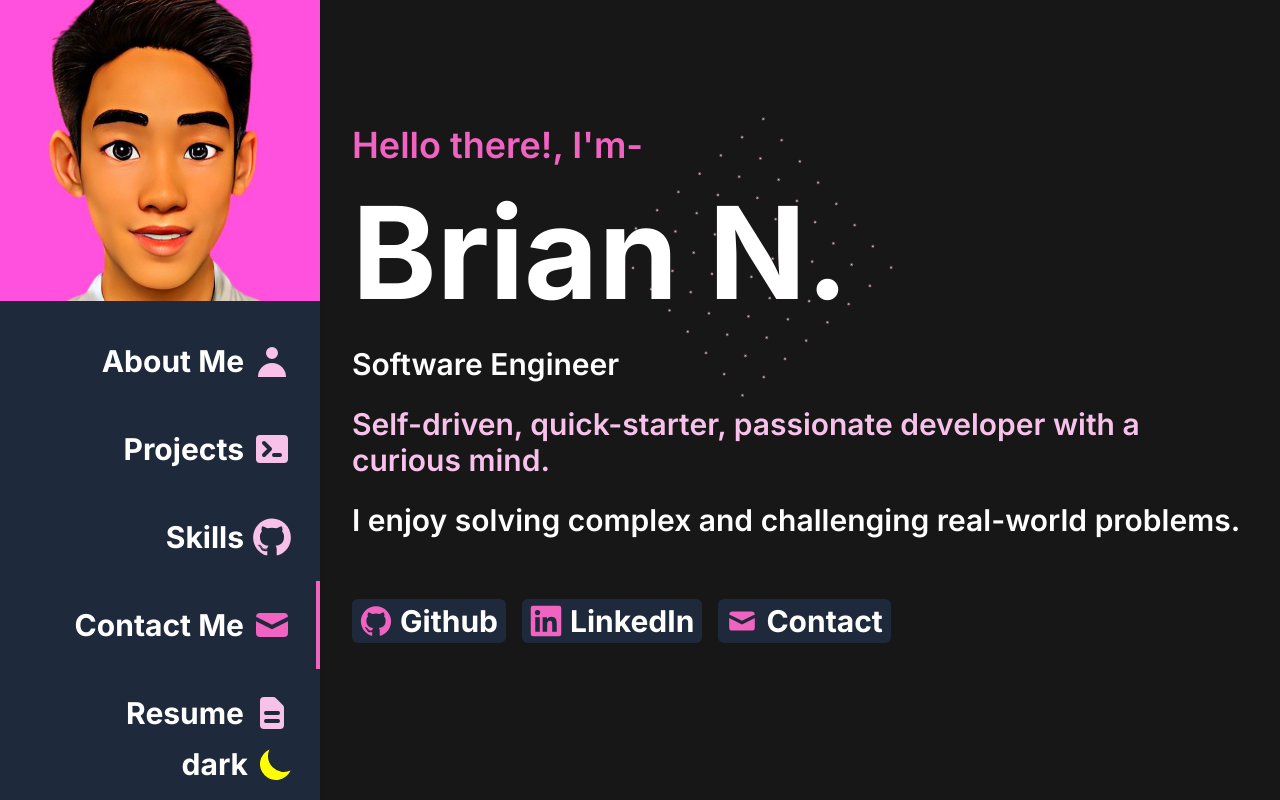
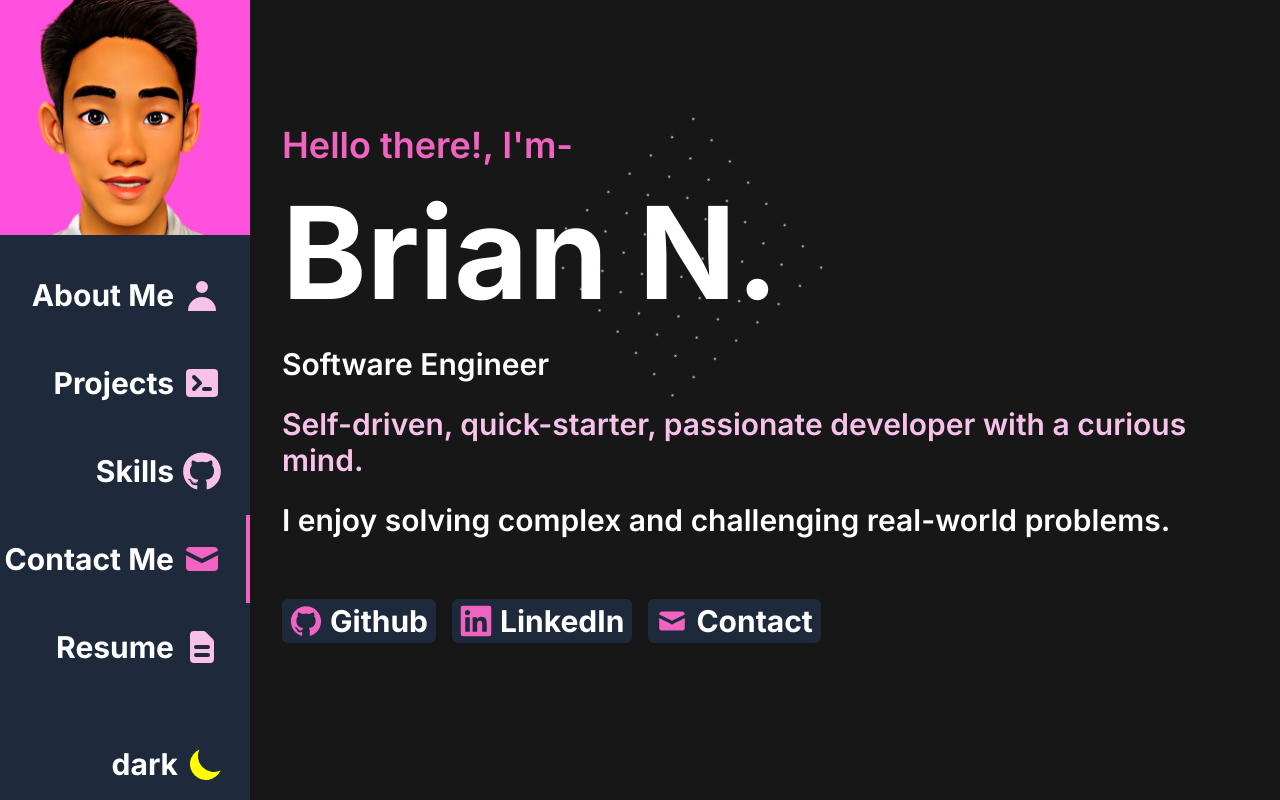
Before and after one commit to 0xBN/p_v3, a React (Create React App) app: page / in a window 1280 px wide. Built offline with nearby package versions, Linux system fonts and the light colour scheme; the HTML template or start-up script is replaced by a standard one.

Commit message:
fixed scroll margin for mobile landscape

```diff
--- a/src/App.js
+++ b/src/App.js
@@ -44,10 +44,14 @@ function App() {
     });
   };
 
+  const oldSettings = `md:grid md:max-w-7xl md:grid-cols-4`;
+
   return (
     <div
-      className={`App mx-auto min-h-screen grid-cols-4 scroll-smooth  md:grid md:max-w-7xl
-       ${Boolean(darkMode) && 'dark'} font-display`}
+      className={`App mx-auto min-h-screen scroll-smooth
+       ${Boolean(darkMode) && 'dark'} font-display ${false && oldSettings} ${
+        true && `md:flex`
+      } `}
     >
       <Header
         darkMode={darkMode}
--- a/src/components/Header.js
+++ b/src/components/Header.js
@@ -22,7 +22,7 @@ export const Header = ({
       custom={1}
       animate={slideRight}
       className={`sticky top-0 z-30 bg-navLight shadow-sm shadow-gray-500 dark:bg-navDark dark:text-white dark:shadow-md md:relative md:max-h-screen
-      md:overflow-y-auto`}
+      md:min-w-[250px] md:overflow-y-auto`}
     >
       <NavBar
         toggleTheme={toggleTheme}
--- a/src/components/Main.js
+++ b/src/components/Main.js
@@ -16,7 +16,7 @@ export const Main = ({
 }) => {
   let inViewOptions = {
     threshold: 0,
-    rootMargin: `${isWindowSmall ? '-200px' : '-300px'} 0px -100px 0px`,
+    rootMargin: `${isWindowSmall ? '-100px' : '-200px'} 0px -50px 0px`,
   };
 
   const { ref: aboutRef, inView: aboutInView } = useInView(inViewOptions);
```
Also changed, not shown: 12 other files (tests, documents, lock files or other folders).
